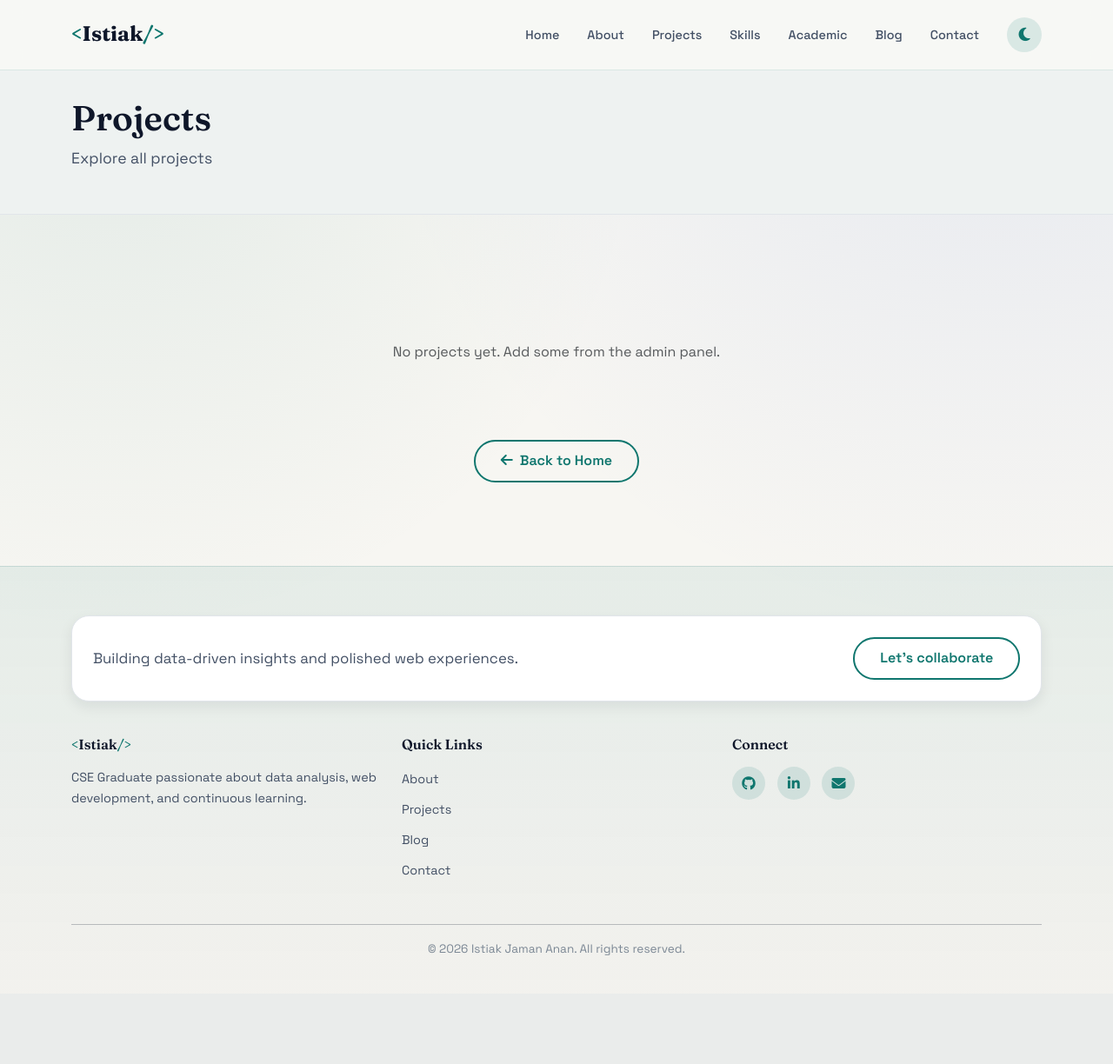
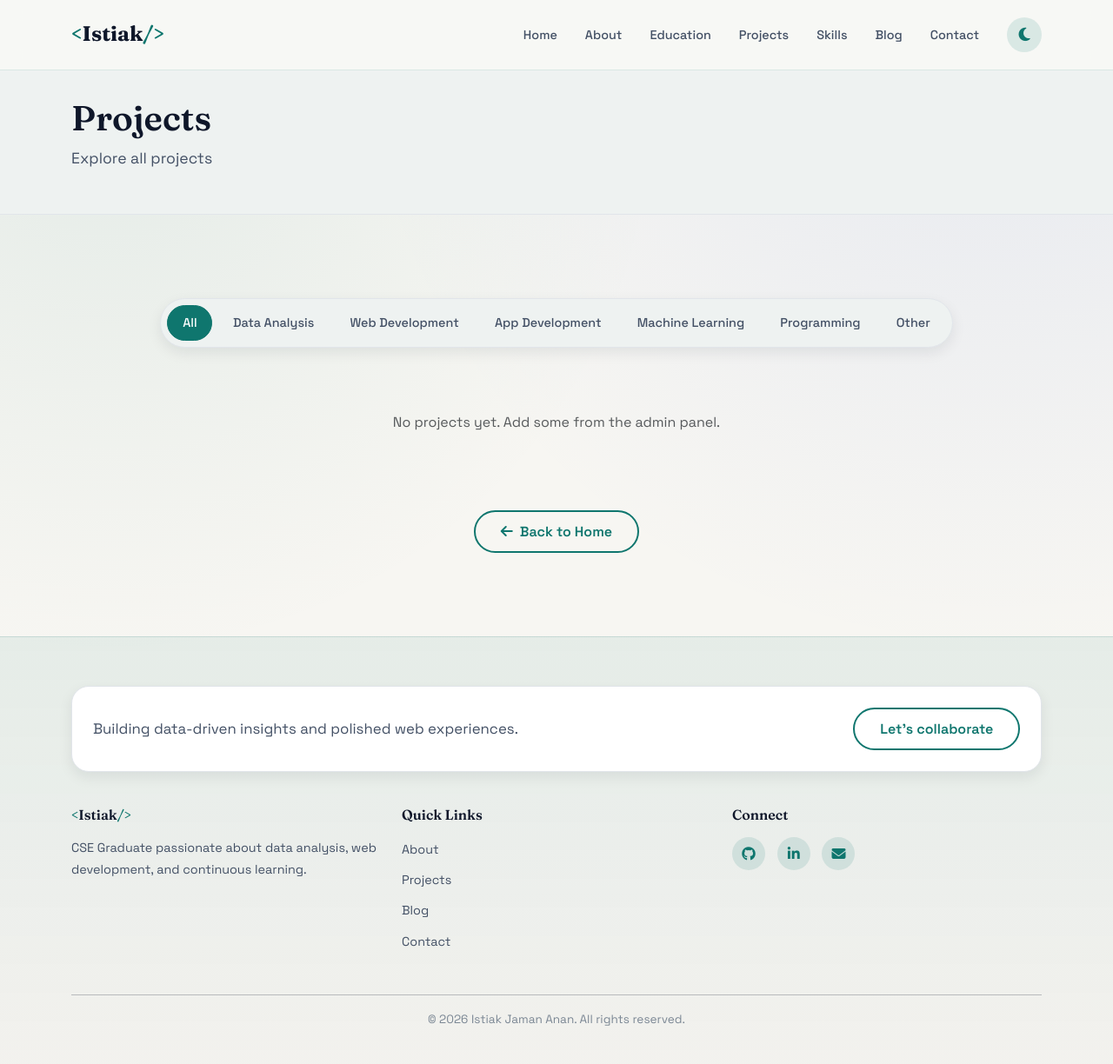
Before and after one commit to ijanan/Protfolio-WebSetup, a Django app: page /projects/ in a window 1280 px wide. Shown: the whole page at 87% size. Before the commit the page ends 1099 px from the top, so only its background shows below. Run offline with Django 3.2, Linux system fonts and the light colour scheme; data that the repository does not hold is empty.

Commit message:
project section category adding and fix the design
Co-authored-by: Copilot <copilot@github.com>

```diff
--- a/static/css/style.css
+++ b/static/css/style.css
@@ -1050,6 +1050,31 @@ img {
     transform: none;
 }
 
+/* Projects list page uses grid layout, not carousel card sizing */
+.projects-list-grid {
+    justify-content: center;
+}
+
+.projects-list-grid > .project-card-wrapper {
+    width: 100%;
+    max-width: 100%;
+    scroll-snap-align: none;
+}
+
+@media (min-width: 768px) {
+    .projects-list-grid > .project-card-wrapper {
+        width: 50%;
+        max-width: 50%;
+    }
+}
+
+@media (min-width: 992px) {
+    .projects-list-grid > .project-card-wrapper {
+        width: 33.333333%;
+        max-width: 33.333333%;
+    }
+}
+
 .project-card {
     background: var(--bg-card);
     border-radius: 16px;
--- a/templates/base.html
+++ b/templates/base.html
@@ -44,9 +44,9 @@
                 <ul class="navbar-nav ms-auto">
                     <li class="nav-item"><a class="nav-link" href="{% url 'core:index' %}#hero">Home</a></li>
                     <li class="nav-item"><a class="nav-link" href="{% url 'core:index' %}#about">About</a></li>
+                    <li class="nav-item"><a class="nav-link" href="{% url 'core:index' %}#timeline">Education</a></li>
                     <li class="nav-item"><a class="nav-link" href="{% url 'core:index' %}#projects">Projects</a></li>
                     <li class="nav-item"><a class="nav-link" href="{% url 'core:index' %}#skills">Skills</a></li>
-                    <li class="nav-item"><a class="nav-link" href="{% url 'core:index' %}#academic">Academic</a></li>
                     <li class="nav-item"><a class="nav-link" href="{% url 'core:blog_list' %}">Blog</a></li>
                     <li class="nav-item"><a class="nav-link" href="{% url 'core:index' %}#contact">Contact</a></li>
                 </ul>
--- a/templates/index.html
+++ b/templates/index.html
@@ -14,7 +14,7 @@
         <div class="row align-items-center hero-layout">
             <div class="col-lg-7" data-aos="fade-right" data-aos-duration="1000">
                 <div class="hero-copy">
-                    <span class="hero-pill">Professional Portfolio</span>
+                    <span class="hero-pill">Welcome To My Portfolio</span>
                     <p class="hero-greeting">Hello, I'm</p>
                     <h1 class="hero-name">{% if profile %}{{ profile.name }}{% else %}Istiak Jaman Anan{% endif %}</h1>
                     <h2 class="hero-title">
@@ -197,7 +197,9 @@
                 <button class="filter-btn active" data-filter="all" type="button">All</button>
                 <button class="filter-btn" data-filter="data" type="button">Data Analysis</button>
                 <button class="filter-btn" data-filter="web" type="button">Web Development</button>
+                <button class="filter-btn" data-filter="app" type="button">App Development</button>
                 <button class="filter-btn" data-filter="ml" type="button">Machine Learning</button>
+                <button class="filter-btn" data-filter="programming" type="button">Programming</button>
                 <button class="filter-btn" data-filter="other" type="button">Other</button>
             </div>
         </div>
--- a/templates/projects_list.html
+++ b/templates/projects_list.html
@@ -14,9 +14,21 @@
 
 <section class="section-padding">
     <div class="container">
-        <div class="row">
+        <div class="projects-toolbar mb-4" data-aos="fade-up">
+            <div class="project-filters" role="group" aria-label="Project categories">
+                <button class="filter-btn active" data-filter="all" type="button">All</button>
+                <button class="filter-btn" data-filter="data" type="button">Data Analysis</button>
+                <button class="filter-btn" data-filter="web" type="button">Web Development</button>
+                <button class="filter-btn" data-filter="app" type="button">App Development</button>
+                <button class="filter-btn" data-filter="ml" type="button">Machine Learning</button>
+                <button class="filter-btn" data-filter="programming" type="button">Programming</button>
+                <button class="filter-btn" data-filter="other" type="button">Other</button>
+            </div>
+        </div>
+
+        <div class="row projects-list-grid">
             {% for project in projects %}
-            <div class="col-lg-4 col-md-6 mb-4" data-aos="fade-up" data-aos-delay="{{ forloop.counter0 }}00">
+            <div class="col-lg-4 col-md-6 mb-4 project-card-wrapper show" data-category="{{ project.category|default:'other'|lower }}" data-aos="fade-up" data-aos-delay="{{ forloop.counter0 }}00">
                 <div class="project-card">
                     <div class="project-card-image">
                         {% if project.image %}
```
